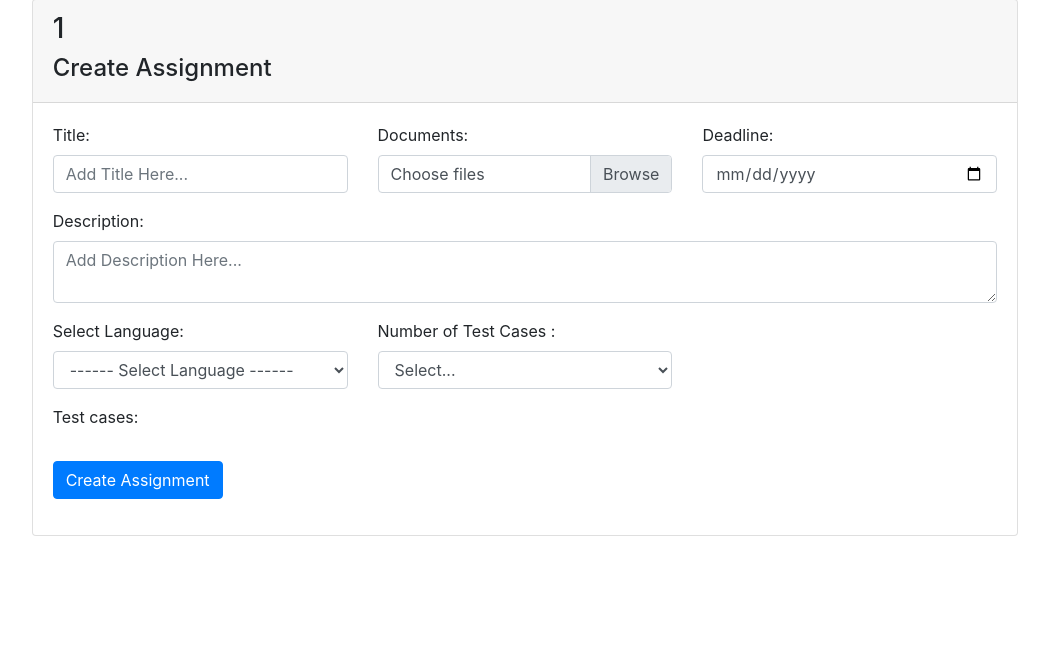
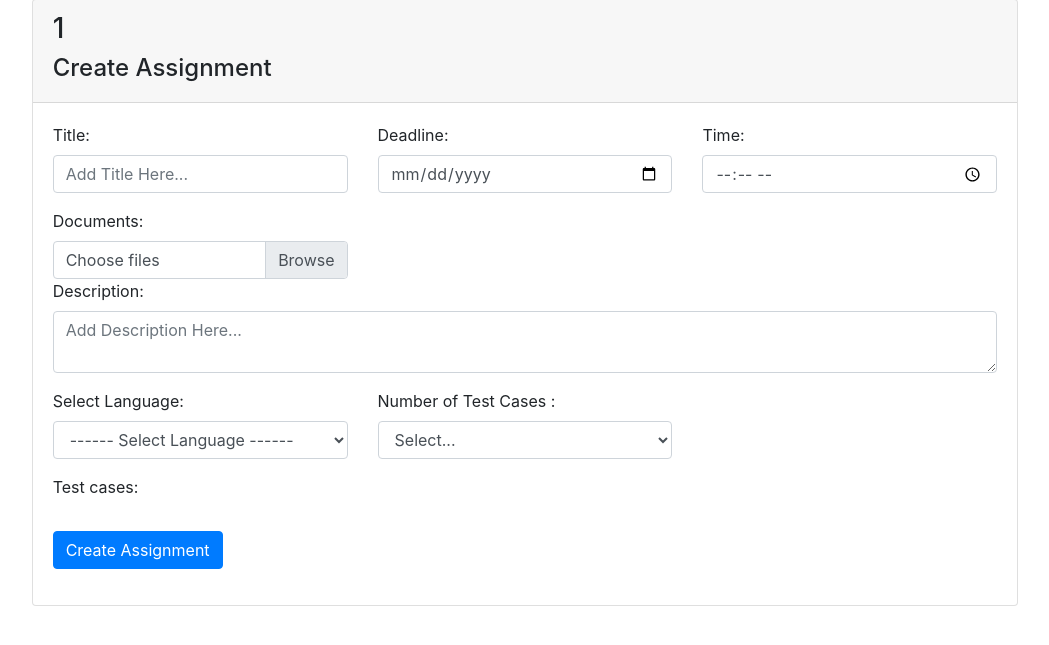
Before and after one commit to ShammiL/Programming-Assignment-Evaluator, a CodeIgniter app: page /Programming-Assignment-Evaluator/index.php/teachers/createAssignment/1 in a window 1280 px wide. Shown: the part 49-694 px from the top of the page, without its empty margins (100-1149 px from the left). Run offline with CodeIgniter, Linux system fonts and the light colour scheme; the visitor is signed in with stand-in values (Sample User, id 1); some libraries are stand-ins or nearby versions.

Commit message:
validate duedate and newly added due time

```diff
--- a/application/controllers/Teachers.php
+++ b/application/controllers/Teachers.php
@@ -44,8 +44,10 @@ class Teachers extends CI_Controller
 		// $this->load->library('form_validation');
 		$this->form_validation->set_rules('name', 'name' , 'required');
 		$this->form_validation->set_rules('description', 'description' , 'required');
-		$this->form_validation->set_rules('language', 'Language', 'required|callback_select_validate');
-		$this->form_validation->set_rules('deadline', 'deadline' , 'required');
+		$this->form_validation->set_rules('language', 'Language', 'required');
+		$this->form_validation->set_rules('deadline', 'deadline' , 'callback_is_date_correct');
+		$this->form_validation->set_rules('time', 'time', 'required');
+
 
 		if($this->form_validation->run() === false){
 
@@ -63,6 +65,7 @@ class Teachers extends CI_Controller
 				'language' => $this->input->post('language'),
 				'course_id' => $course_id,
 				'deadline' => $this->input->post('deadline'),
+				'time' => $this->input->post('time'),
 				'status' => 'ongoing'
 			);
 
@@ -97,15 +100,17 @@ class Teachers extends CI_Controller
 		}
 	}
 
-	function select_validate($lang) {
+	function is_date_correct($deadline) {
+		$date_now = date("Y-m-d");
 
-		if($lang=="none"){
-			$this->form_validation->set_message('select_validate', 'Please Select a language.');
-			return false;
+			$date=$this->input->post('deadline');
 
-		} else {
-			return true;
-		}
+
+			if ($date_now > $date) {
+				$this->form_validation->set_message('is_date_correct', 'Please give a future date as the {field}.');
+				return false;
+			}else{
+			return true;				}
 	}
 
 	public function editAssignment($course_id, $assignment_id, $num) {
--- a/application/views/teachers/create_assignment.php
+++ b/application/views/teachers/create_assignment.php
@@ -16,17 +16,24 @@
 							<input class="form-control" type="text" name="name" id="title" placeholder="Add Title Here..." required>
 						</div>
 					</div>
+
+					<div class="col-md-4">
+						<div class="form-group">
+							<label for="deadline">Deadline:</label>
+							<input type="date" class="form-control" name="deadline" id="deadline" value="dd-mm-yyyy" required>
+						</div>
+					</div>
+					<div class="col-md-4">
+						<div class="form-group">
+							<label for="time">Time:</label>
+							<input type="time" class="form-control" name="time" id="time" value="hh:mm" required>
+						</div>
+					</div>
 					<div class="col-md-4">
 						<label>Documents:</label>
 						<div class="custom-file">
 							<input type="file" class="custom-file-input" name="userfile" id="documents" size="100">
 							<label class="custom-file-label" for="customFile">Choose files</label>
-						</div>
-					</div>
-					<div class="col-md-4">
-						<div class="form-group">
-							<label for="deadline">Deadline:</label>
-							<input type="date" class="form-control" name="deadline" id="deadline" value="dd-mm-yyyy" min="19-04-2020" required>
 						</div>
 					</div>
 				</div>
```
